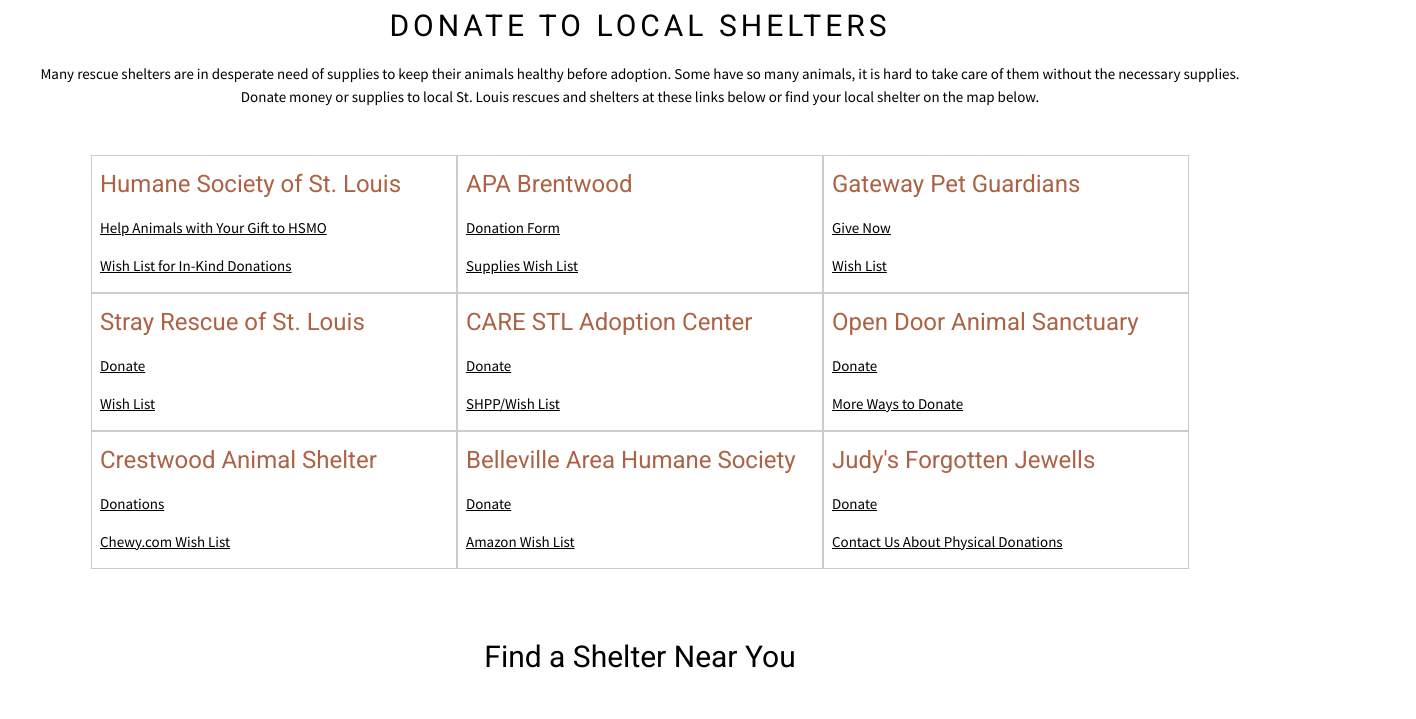
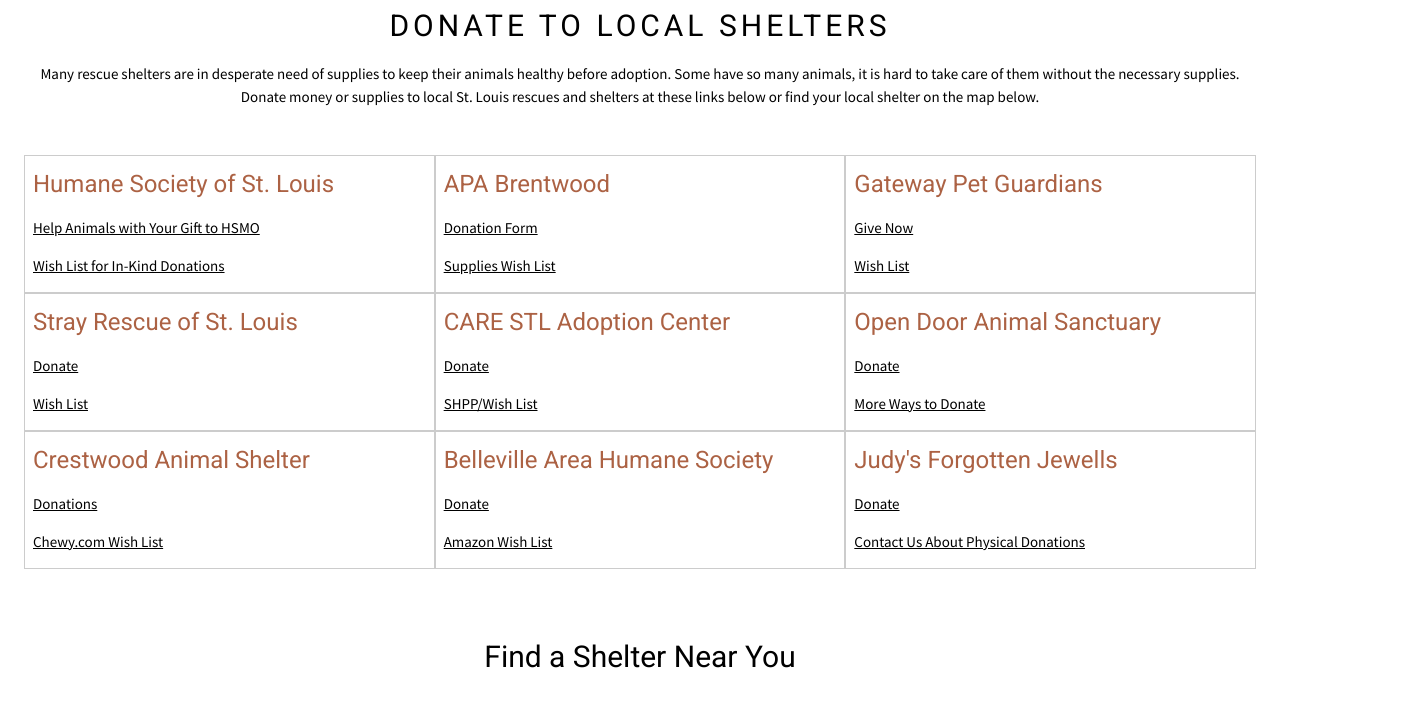
Before and after one commit to parisgirl16/selectivebreeding, a plain HTML site: page resources.html in a window 1280 px wide. Shown: the part 558-1277 px from the top of the page, 1416 px wide, since content can reach past the window. Drawn offline with nearby package versions, Linux system fonts and the light colour scheme.

Commit message:
CSS changes for iPad

```diff
--- a/resources.html
+++ b/resources.html
@@ -58,7 +58,7 @@
       </p>
       </div>
 
-      <div class="w3-row-padding" style="margin:0 -16px; padding-left: 75px; padding-right: 75px;">
+      <div class="w3-row-padding" style="margin:0 -16px; padding-left: auto; padding-right: auto;">
         <div class="w3-third w3-border">
           <h3 style="color: #AC6244">Humane Society of St. Louis</h3>
           <p><a class="w3-hover-text-light-green" href="https://secure2.convio.net/hsmo/site/Donation2;jsessionid=00000000.app20021b?df_id=9921&mfc_pref=T&9921.donation=form1&s_src=givemenu&NONCE_TOKEN=D8E7A5E5BE18AEB46E4902EFA0F59BA3">Help Animals with Your Gift to HSMO</a></p>
@@ -76,7 +76,7 @@
         </div>
       </div>
 
-      <div class="w3-row-padding" style="margin:0 -16px; padding-left: 75px; padding-right: 75px;">
+      <div class="w3-row-padding" style="margin:0 -16px; padding-left: auto; padding-right: auto;">
         <div class="w3-third w3-border">
           <h3 style="color: #AC6244">Stray Rescue of St. Louis</h3>
           <p><a class="w3-hover-text-light-green" href="https://strayrescue.charityproud.org/Donate/?cid=3638">Donate</a></p>
@@ -94,7 +94,7 @@
         </div>
       </div>
 
-      <div class="w3-row-padding" style="margin:0 -16px; padding-left: 75px; padding-right: 75px;">
+      <div class="w3-row-padding" style="margin:0 -16px; padding-left: auto; padding-right: auto;">
         <div class="w3-third w3-border">
           <h3 style="color: #AC6244">Crestwood Animal Shelter</h3>
           <p><a class="w3-hover-text-light-green" class="w3-hover-text-light-green" href="https://crestwoodanimalshelter.com/donations">Donations</a></p>
@@ -115,7 +115,7 @@
   </div>
   <br>
   <h2 class="w3-center w3-padding-32" style="font-family:"Segoe UI",Arial,sans-serif;font-weight:400;margin:10px 0">Find a Shelter Near You</h2>
-  <iframe class="w3-display-container w3-wide" src="https://www.google.com/maps/embed?pb=!1m16!1m12!1m3!1d398978.6961032536!2d-90.54246213041029!3d38.625396493715904!2m3!1f0!2f0!3f0!3m2!1i1024!2i768!4f13.1!2m1!1sdog%20rescue%20near%20me!5e0!3m2!1sen!2sus!4v1700592275415!5m2!1sen!2sus" width="1400" height="600" allowfullscreen="" loading="lazy" style="display: block; border: 0; margin-left: auto; margin-right: auto;" referrerpolicy="no-referrer-when-downgrade"></iframe>
+  <iframe class="w3-display-container w3-wide" src="https://www.google.com/maps/embed?pb=!1m16!1m12!1m3!1d398978.6961032536!2d-90.54246213041029!3d38.625396493715904!2m3!1f0!2f0!3f0!3m2!1i1024!2i768!4f13.1!2m1!1sdog%20rescue%20near%20me!5e0!3m2!1sen!2sus!4v1700592275415!5m2!1sen!2sus" width="95%" height="600" allowfullscreen="" loading="lazy" style="display: block; border: 0; margin-left: auto; margin-right: auto;" referrerpolicy="no-referrer-when-downgrade"></iframe>
 
   <!-- Footer. This section contains an ad for W3Schools Spaces. You can leave it to support us. -->
   <footer class="w3-container w3-center w3-margin-top" style="background-color: #AC6244">
```
Also changed, not shown: background.html (+1 -1 lines).
